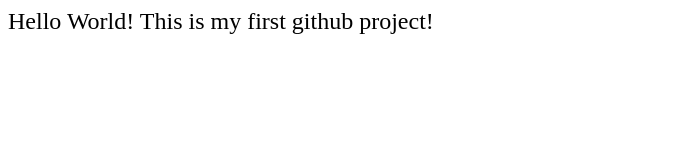
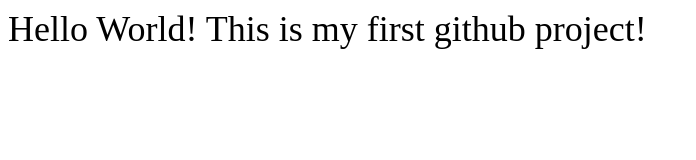
Before and after one commit to M65-9/Hello-World, a plain HTML site: page index.html in a window 1280 px wide. Shown: the whole page, without its empty margins (0-696 px from the left). Drawn offline with Linux system fonts and the light colour scheme.

Commit message:
Update index.html

```diff
--- a/index.html
+++ b/index.html
@@ -3,7 +3,7 @@
 <title>Hello World</title>
 </head>
 <body style"text-align: center;">
-<div style="font-size: 24px; color: red:">
+<div style="font-size: 36px; color: red:">
 Hello World! This is my first github project!
 </div>
 </body>
```
